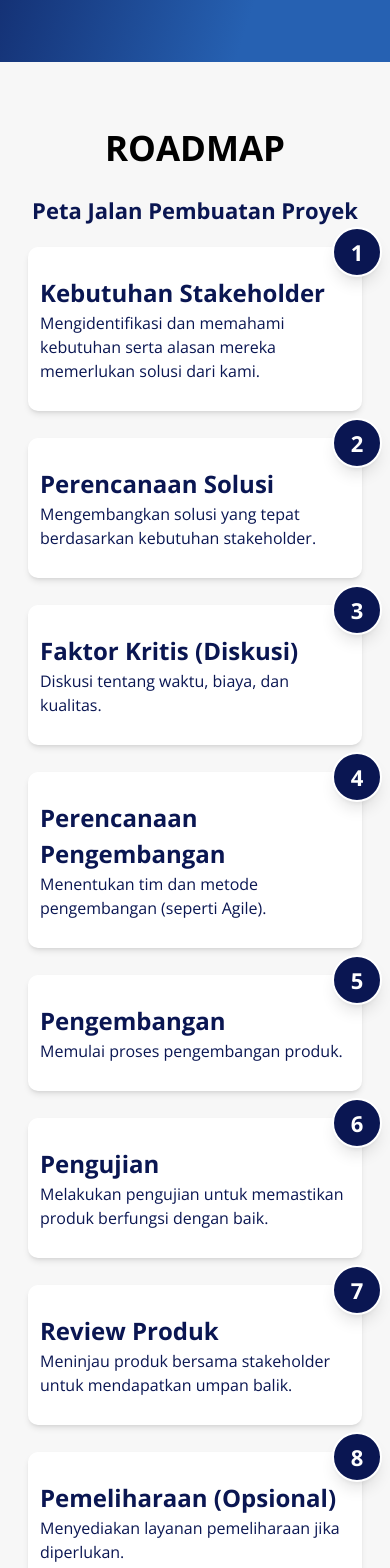
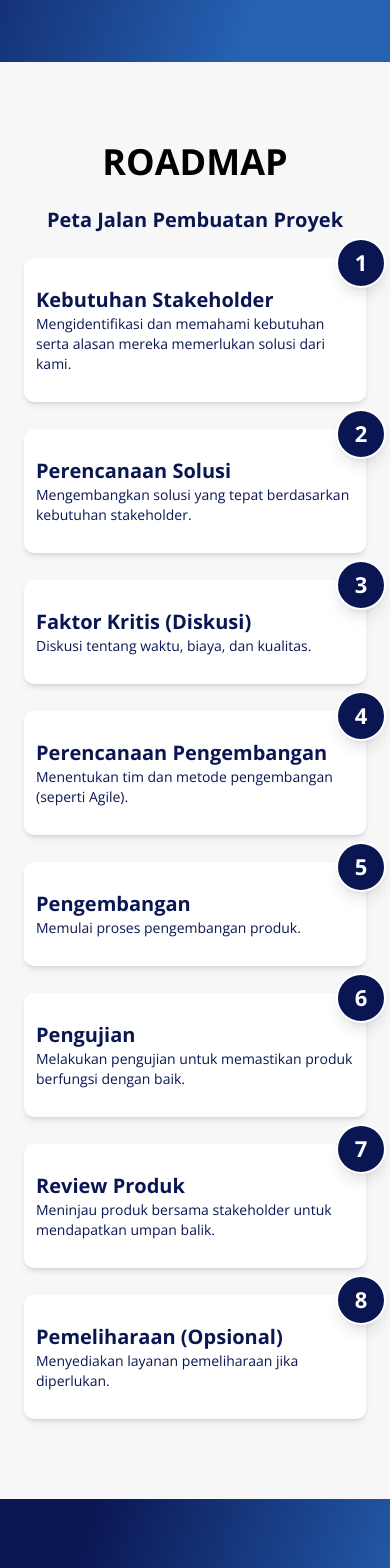
Before and after one commit to RozKoy/ReclasTech, a React (Vite) app: page / in a window 390 px wide. Shown: the part 4880-6448 px from the top of the page. Built offline with nearby package versions, Linux system fonts and the light colour scheme.

Commit message:
fix(responsive): roadmap section

```diff
--- a/src/Components/RoadM.jsx
+++ b/src/Components/RoadM.jsx
@@ -8,10 +8,13 @@ const RoadM = () => {
 					1
 				</div>
 				<div className="teks mt-4">
-          <div className="head font-bold text-[24px]">Kebutuhan Stakeholder</div>
-          <div className="subhead">
-          Mengidentifikasi dan memahami kebutuhan serta alasan mereka memerlukan solusi dari kami.
-          </div>
+					<h4 className="head font-bold text-2xl max-md:text-xl">
+						Kebutuhan Stakeholder
+					</h4>
+					<p className="subhead max-md:text-sm">
+						Mengidentifikasi dan memahami kebutuhan serta alasan
+						mereka memerlukan solusi dari kami.
+					</p>
 				</div>
 			</div>
 			{/* bt */}
@@ -20,11 +23,13 @@ const RoadM = () => {
 					2
 				</div>
 				<div className="teks mt-4">
-          <div className="head font-bold text-[24px]">Perencanaan Solusi</div>
-          <div className="subhead">
-          Mengembangkan solusi yang tepat berdasarkan kebutuhan stakeholder.
-
-          </div>
+					<h4 className="head font-bold text-2xl max-md:text-xl">
+						Perencanaan Solusi
+					</h4>
+					<p className="subhead max-md:text-sm">
+						Mengembangkan solusi yang tepat berdasarkan kebutuhan
+						stakeholder.
+					</p>
 				</div>
 			</div>
 			{/* bt */}
@@ -33,10 +38,12 @@ const RoadM = () => {
 					3
 				</div>
 				<div className="teks mt-4">
-          <div className="head font-bold text-[24px]">Faktor Kritis (Diskusi)</div>
-          <div className="subhead">
+					<h4 className="head font-bold text-2xl max-md:text-xl">
+						Faktor Kritis (Diskusi)
+					</h4>
+					<p className="subhead max-md:text-sm">
 						Diskusi tentang waktu, biaya, dan kualitas.
-          </div>
+					</p>
 				</div>
 			</div>
 			{/* bt */}
@@ -45,11 +52,12 @@ const RoadM = () => {
 					4
 				</div>
 				<div className="teks mt-4">
-          <div className="head font-bold text-[24px]">Perencanaan Pengembangan</div>
-          <div className="subhead">
+					<h4 className="head font-bold text-2xl max-md:text-xl">
+						Perencanaan Pengembangan
+					</h4>
+					<p className="subhead max-md:text-sm">
 						Menentukan tim dan metode pengembangan (seperti Agile).
-
-          </div>
+					</p>
 				</div>
 			</div>
 			{/* bt */}
@@ -58,11 +66,12 @@ const RoadM = () => {
 					5
 				</div>
 				<div className="teks mt-4">
-          <div className="head font-bold text-[24px]">Pengembangan</div>
-          <div className="subhead">
+					<h4 className="head font-bold text-2xl max-md:text-xl">
+						Pengembangan
+					</h4>
+					<p className="subhead max-md:text-sm">
 						Memulai proses pengembangan produk.
-
-          </div>
+					</p>
 				</div>
 			</div>
 			{/* bt */}
@@ -71,12 +80,13 @@ const RoadM = () => {
 					6
 				</div>
 				<div className="teks mt-4">
-          <div className="head font-bold text-[24px]">Pengujian</div>
-          <div className="subhead">
-          Melakukan pengujian untuk memastikan produk berfungsi dengan baik.
-
-
-          </div>
+					<h4 className="head font-bold text-2xl max-md:text-xl">
+						Pengujian
+					</h4>
+					<p className="subhead max-md:text-sm">
+						Melakukan pengujian untuk memastikan produk berfungsi
+						dengan baik.
+					</p>
 				</div>
 			</div>
 			{/* bt */}
@@ -85,11 +95,13 @@ const RoadM = () => {
 					7
 				</div>
 				<div className="teks mt-4">
-          <div className="head font-bold text-[24px]">Review Produk</div>
-          <div className="subhead">
-          Meninjau produk bersama stakeholder untuk mendapatkan umpan balik.
-
-          </div>
+					<h4 className="head font-bold text-2xl max-md:text-xl">
+						Review Produk
+					</h4>
+					<p className="subhead max-md:text-sm">
+						Meninjau produk bersama stakeholder untuk mendapatkan
+						umpan balik.
+					</p>
 				</div>
 			</div>
 			{/* bt */}
@@ -98,12 +110,12 @@ const RoadM = () => {
 					8
 				</div>
 				<div className="teks mt-4">
-          <div className="head font-bold text-[24px]">Pemeliharaan (Opsional)</div>
-          <div className="subhead">
+					<h4 className="head font-bold text-2xl max-md:text-xl">
+						Pemeliharaan (Opsional)
+					</h4>
+					<p className="subhead max-md:text-sm">
 						Menyediakan layanan pemeliharaan jika diperlukan.
-
-
-          </div>
+					</p>
 				</div>
 			</div>
 		</div>
--- a/src/pages/home.jsx
+++ b/src/pages/home.jsx
@@ -322,22 +322,23 @@ const Home = () => {
 			{/* education */}
 
 			{/* roadmap */}
-			<div className="roadmap py-[60px] md:py-[80px] md:px-0 px-3 bg-srWhite">
-				<div
+			<div className="roadmap py-20 md:py-24 md:px-3 px-2 bg-srWhite min-h-screen flex items-center">
+				<div className="w-full">
+					<h2
 						data-aos="fade-up"
-					className="head text-[35px] md:text-[40px] font-bold text-center mb-5 "
+						className="head max-[320px]:text-2xl text-4xl md:text-5xl font-bold text-center "
 					>
 						ROADMAP
-				</div>
-				<div
+					</h2>
+					<h3
 						data-aos="fade-up"
-					className="subhead text-[22px] md:text-[27px] text-primary md:text-start text-center m-auto container font-bold"
+						className="subhead max-[320px]:text-sm text-xl md:text-3xl text-primary text-center mx-auto my-6 container font-bold"
 					>
 						Peta Jalan Pembuatan Proyek
+					</h3>
+					<div data-aos="fade-up" className="container m-auto wrap ">
+						<RoadM />
 					</div>
-				<div data-aos="fade-up" className="container m-auto mt-5 wrap ">
-					{/* <Road /> */}
-					<RoadM />
 				</div>
 			</div>
 			{/* roadmap */}
```
Lines whose indentation alone changed are shown as unchanged.
